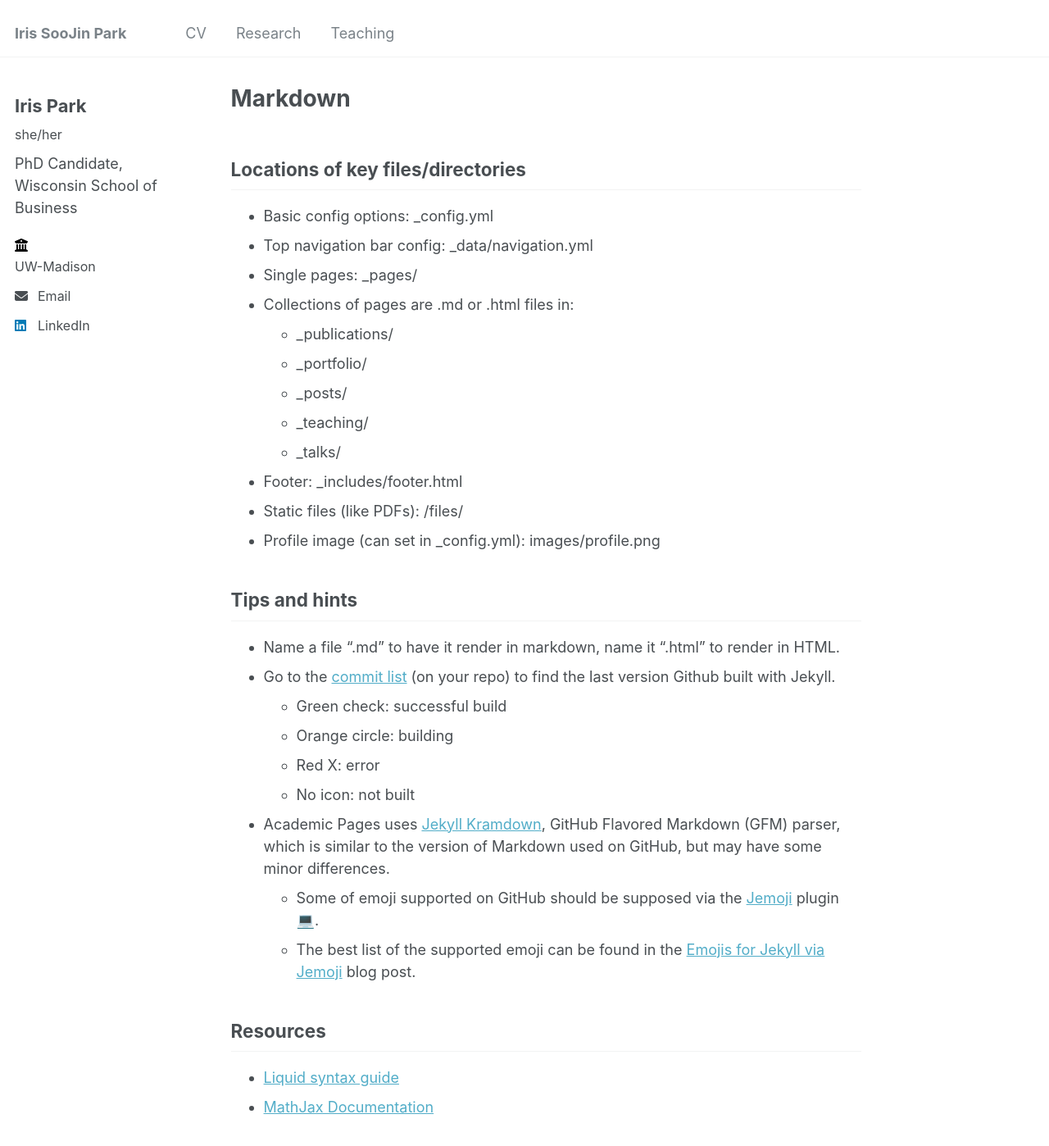
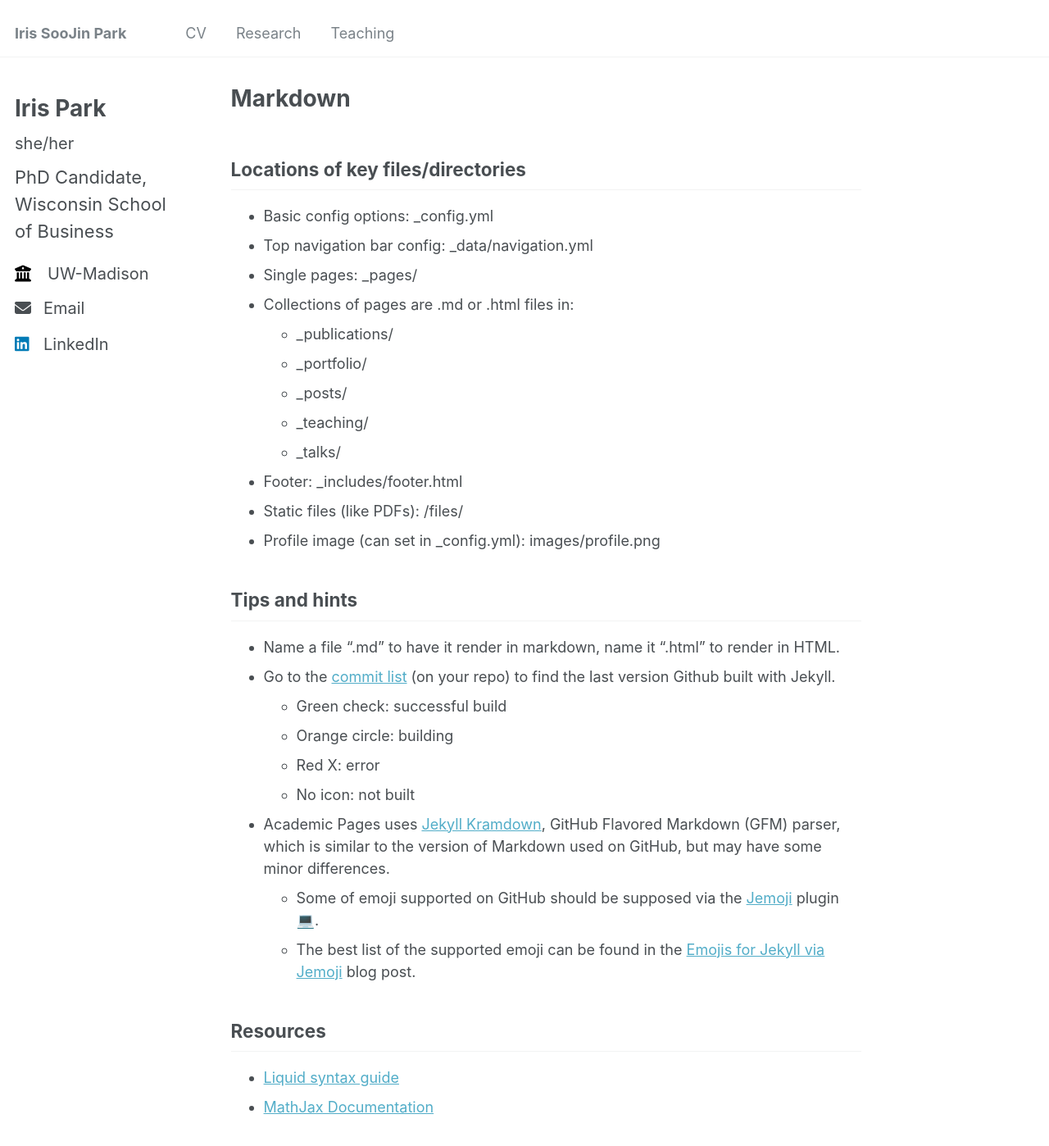
Before and after one commit to Iris-SooJin-Park/Iris-SooJin-Park.github.io, a Jekyll site: the page built from _pages/markdown.md, in a window 1280 px wide and 1400 px high. Shown: the whole window at 82% size. Built offline with Jekyll 4.4.1, drawn with Linux system fonts in a browser that asks for light colours; emoji names are drawn with the system emoji font.

Commit message:
font bigger

```diff
--- a/_config.yml
+++ b/_config.yml
@@ -25,7 +25,7 @@ author:
   name             : "Iris Park"
   pronouns         : "she/her"
   bio              : "PhD Candidate, Wisconsin School of Business"
-  employer         : '<a href="https://www.wisc.edu/" target="_blank">UW-Madison</a>'
+  employer         : "UW-Madison"
   uri              : # URL
   email            : "park487@wisc.edu"
   linkedin         : "iris-soojin-park-8762a7153/"
--- a/_sass/_sidebar.scss
+++ b/_sass/_sidebar.scss
@@ -35,16 +35,16 @@
     h2, h3, h4, h5, h6 {
       margin-bottom: 0;
       font-family: $sans-serif-narrow;
-      font-size: 20px; /* Adjust heading font size in the sidebar */
+      font-size: 26px; /* Increase heading font size in the sidebar */
     }
 
     h3, h4 {
-      font-size: 18px; /* Adjust font size for h3 and h4 if needed */
+      font-size: 24px; /* Further increase font size for h3 and h4 */
     }
 
     p, li {
       font-family: $sans-serif;
-      font-size: 16px; /* Increase general font size in the sidebar */
+      font-size: 20px; /* Increase general text font size in the sidebar */
       line-height: 1.5;
     }
 
@@ -77,8 +77,6 @@
     display: table-cell;
     vertical-align: top;
     width: 36px;
-    // set width only, for non-square avatars
-    // height: 36px;
 
     @include breakpoint($large) {
       display: block;
@@ -123,7 +121,7 @@
 
   .sidebar .author__name {
     font-family: $sans-serif;
-    font-size: 22px; /* Increase font size of the author's name */
+    font-size: 28px; /* Significantly increase font size of the author's name */
   }
 
   .sidebar .author__desktop {
@@ -153,7 +151,7 @@
 
   .sidebar .author__bio {
     font-family: $sans-serif;
-    font-size: 18px; /* Increase font size of the bio */
+    font-size: 22px; /* Significantly increase font size of the bio */
   }
 
   .author__urls-wrapper {
@@ -253,7 +251,7 @@
       padding-top: 2px;
       padding-bottom: 2px;
       color: inherit;
-      font-size: 16px; /* Increase font size of the author links */
+      font-size: 20px; /* Significantly increase font size of the author links */
       text-decoration: none;
 
       &:hover {
```
